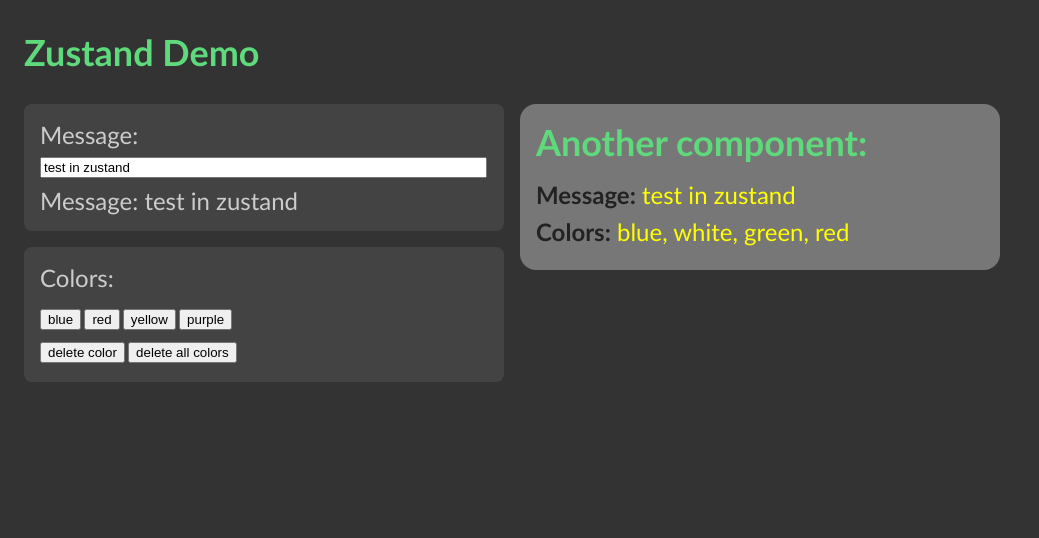
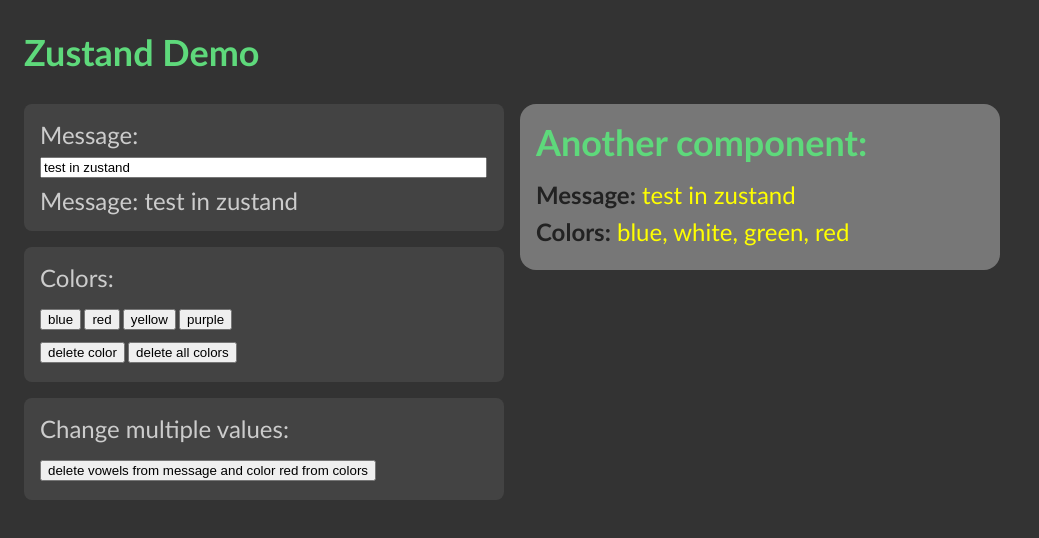
Before and after one commit to edwardtanguay/et006-zustand-demo-site, a React (Vite) app: page / in a window 1280 px wide. Shown: the top 538 px of the page, without its empty margins (0-1039 px from the left). Built offline with nearby package versions, Linux system fonts and the light colour scheme.

Commit message:
multiple values

```diff
--- a/src/App.tsx
+++ b/src/App.tsx
@@ -45,6 +45,19 @@
 							delete all colors
 						</button>
 					</div>
+
+					{/* MULTIPLE VALUES */}
+					<div className="data">
+						<label>Change multiple values:</label>
+						<div>
+							<button
+								onClick={() => store.deleteVowelsAndColorRed()}
+							>
+								delete vowels from message and color red from
+								colors
+							</button>
+						</div>
+					</div>
 				</section>
 
 				<section className="dataArea">
--- a/src/store.tsx
+++ b/src/store.tsx
@@ -7,6 +7,7 @@
 	setColors: (colors: string[]) => void;
 	addColor: (color: string) => void;
 	deleteColor: () => void;
+	deleteVowelsAndColorRed: () => void;
 }
 
 export const useStore = create<IStore>(
@@ -19,5 +20,12 @@
 			set((state) => ({ ...state, colors: [...state.colors, color] })),
 		deleteColor: () =>
 			set((state) => ({ ...state, colors: state.colors.slice(0, -1) })),
+		deleteVowelsAndColorRed: () =>
+			set((state) => {
+				const _state = { ...state };
+				_state.message = _state.message.replace(/[aeiou]/gi, '');
+				_state.colors = _state.colors.filter((m) => m !== 'red');
+				return _state;
+			}),
 	})
 );
```
